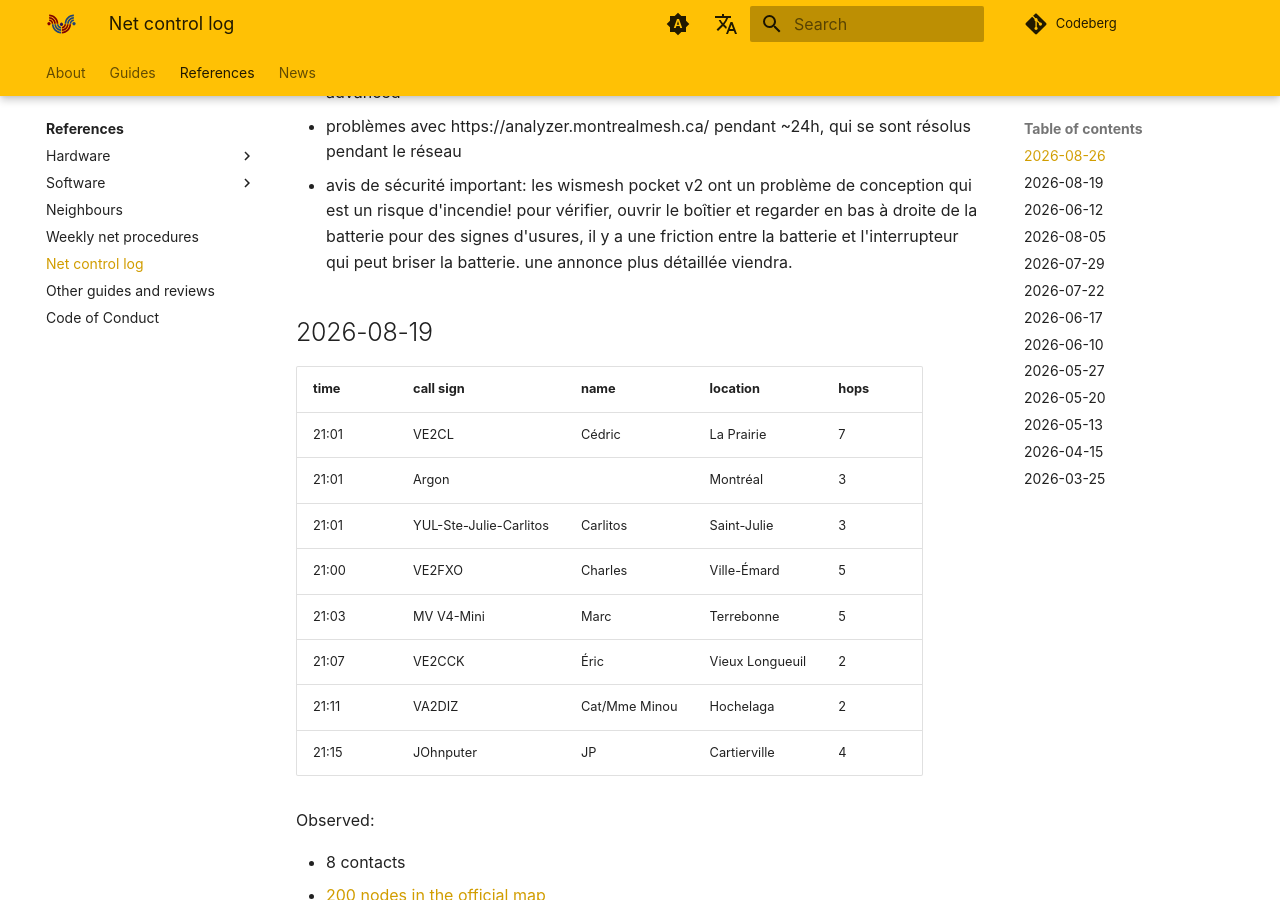
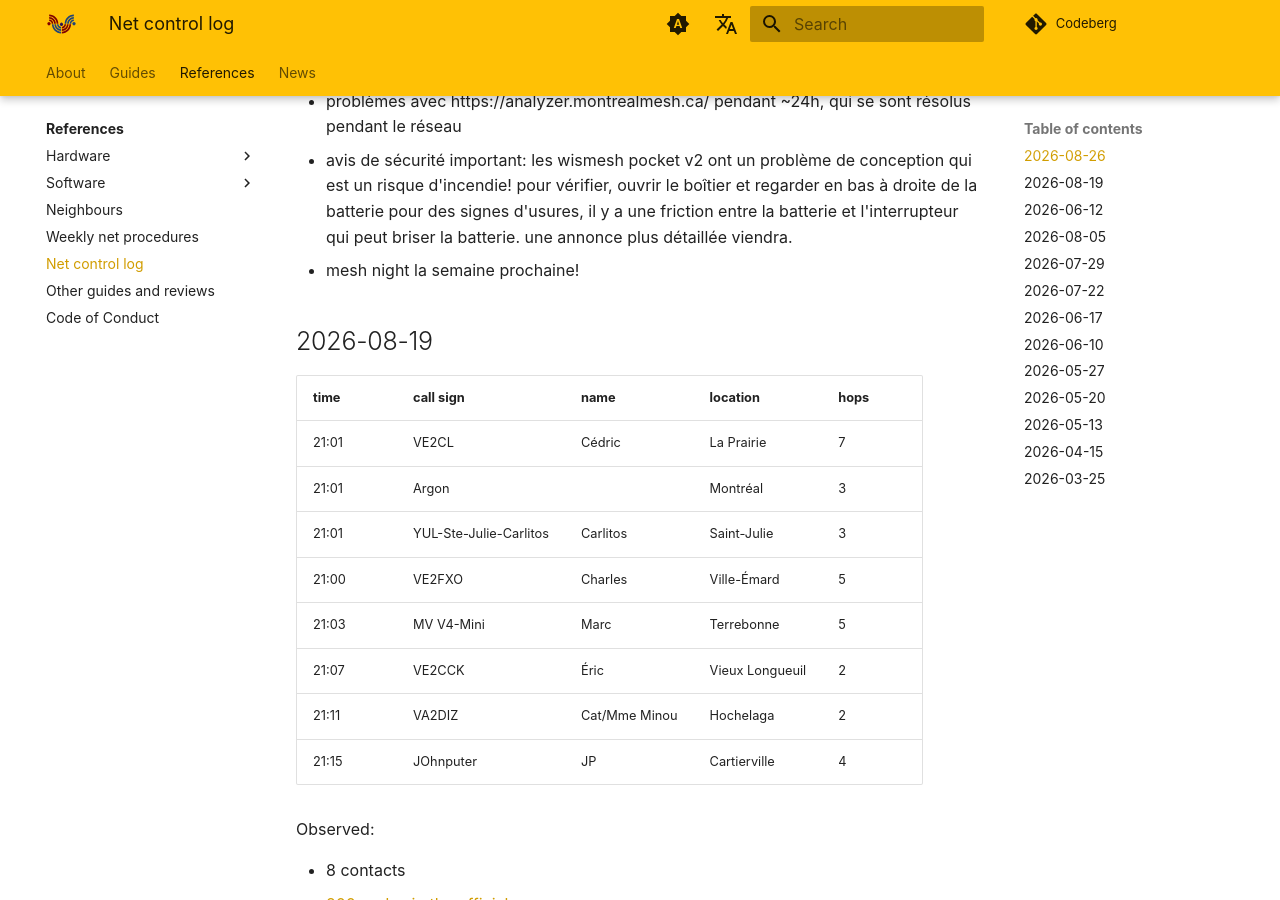
Before and after one commit to ReseauLibre/lora.reseaulibre.ca, an MkDocs documentation site: the page built from docs/references/log.md, in a window 1280 px wide and 900 px high, scrolled down 1688 px. Built offline with MkDocs 1.6.1 and Material for MkDocs 9.7.7, drawn with Linux system fonts in a browser that asks for light colours; plug-ins that fetch from the network failed and are left out; comment, search, counter and statistics services are not loaded.

Commit message:
forgot mesh night

```diff
--- a/docs/references/log.md
+++ b/docs/references/log.md
@@ -32,7 +32,6 @@ We log the following fields:
 | 21:11 | Vanfax        | Simon                  | Longueuil       | 4    |
 | 21:13 | MeshCourte    | Patrick                | Villeray        | 2    |
 | 21:15 | grostonymobil |                        |                 | 4    |
-|       |               |                        |                 |      |
 
 animation de VE2FXO, log de anarcat. hops counts tels que vus par
 anarcat, sauf lui-même tel que vu par ve2fxo.
@@ -54,6 +53,7 @@ Annonces:
   boîtier et regarder en bas à droite de la batterie pour des signes
   d'usures, il y a une friction entre la batterie et l'interrupteur
   qui peut briser la batterie. une annonce plus détaillée viendra.
+- mesh night la semaine prochaine!
 
 ## 2026-08-19
 
```
